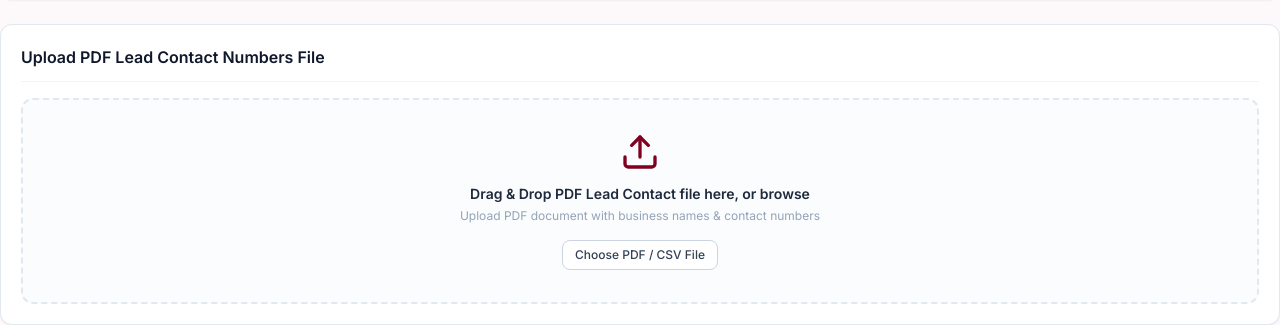
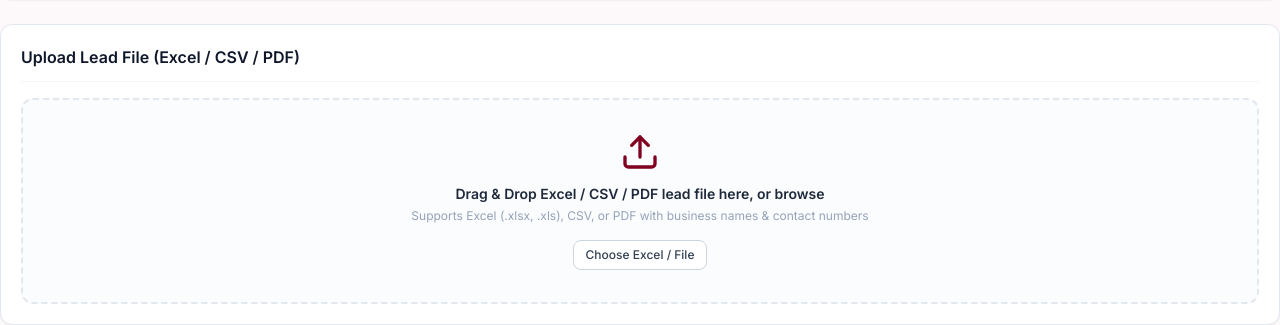
Before and after one commit to jasnav28/Blunet_work_F, a React (Vite) app: page /8328246413/marketing-team in a window 1280 px wide. Shown: the part 206-531 px from the top of the page. Built offline with nearby package versions, Linux system fonts and the light colour scheme; no server answers.

Commit message:
first commit

```diff
--- a/src/pages/LeadImporterPage.tsx
+++ b/src/pages/LeadImporterPage.tsx
@@ -92,12 +92,12 @@ export const LeadImporterPage: React.FC = () => {
           </span>
         </div>
         <h1 className="text-xl font-bold text-slate-900">
-          {isAnvi ? 'Anvi Lead PDF & File Importer' : 'BluNet Lead PDF & File Importer'}
+          {isAnvi ? 'Anvi Lead Excel & File Importer' : 'BluNet Lead Excel & File Importer'}
         </h1>
         <p className="text-xs text-slate-500">
           {isAnvi
-            ? 'Upload PDF, CSV, or XLSX lead files for Anvi. Leads imported here are exclusively visible to Anvi staff.'
-            : 'Upload PDF, CSV, or XLSX lead files for BluNet IT Services. Leads imported here are visible to both BluNet and Anvi staff.'}
+            ? 'Upload Excel (.xlsx, .xls), CSV, or PDF lead files for Anvi. Leads imported here are exclusively visible to Anvi staff.'
+            : 'Upload Excel (.xlsx, .xls), CSV, or PDF lead files for BluNet IT Services. Leads imported here are visible to both BluNet and Anvi staff.'}
         </p>
       </div>
 
@@ -109,25 +109,25 @@ export const LeadImporterPage: React.FC = () => {
       )}
 
       {/* Upload Box */}
-      <Card title="Upload Lead File (PDF / CSV / XLSX)">
+      <Card title="Upload Lead File (Excel / CSV / PDF)">
         <div className="space-y-4">
           <div className="border-2 border-dashed border-slate-200 hover:border-blue-500 transition-colors rounded-xl p-8 text-center bg-slate-50/50">
             <Upload className="w-10 h-10 text-blue-600 mx-auto mb-3" />
             <p className="text-sm font-semibold text-slate-800">
-              Drag & Drop PDF / CSV / Excel file here, or browse
+              Drag & Drop Excel / CSV / PDF lead file here, or browse
             </p>
-            <p className="text-xs text-slate-400 mt-1">Supports .pdf, .csv, .xlsx, .xls (Up to 25MB)</p>
+            <p className="text-xs text-slate-400 mt-1">Supports .xlsx, .xls, .csv, .pdf (Up to 25MB)</p>
 
             <input
               type="file"
-              accept=".pdf,.csv,.xlsx,.xls"
+              accept=".xlsx,.xls,.csv,.pdf"
               onChange={handleFileSelect}
               className="hidden"
               id="lead-file-input"
             />
             <label htmlFor="lead-file-input" className="inline-block mt-4">
               <Button type="button" variant="outline" size="sm">
-                Choose File
+                Choose Excel / File
               </Button>
             </label>
           </div>
--- a/src/pages/MarketingTeamPage.tsx
+++ b/src/pages/MarketingTeamPage.tsx
@@ -201,8 +201,8 @@ export const MarketingTeamPage: React.FC = () => {
         </div>
       </Card>
 
-      {/* PDF / CSV / XLSX LEAD FILE UPLOADER */}
-      <Card title="Upload PDF Lead Contact Numbers File">
+      {/* EXCEL / CSV / PDF LEAD FILE UPLOADER */}
+      <Card title="Upload Lead File (Excel / CSV / PDF)">
         {importMsg && (
           <div className="mb-4 p-4 bg-emerald-50 border border-emerald-200 text-emerald-800 rounded-xl text-xs flex items-center gap-3">
             <CheckCircle2 className="w-5 h-5 text-emerald-600 shrink-0" />
@@ -214,20 +214,20 @@ export const MarketingTeamPage: React.FC = () => {
           <div className="border-2 border-dashed border-slate-200 hover:border-blue-500 transition-colors rounded-xl p-8 text-center bg-slate-50/50">
             <Upload className="w-10 h-10 text-blue-600 mx-auto mb-3" />
             <p className="text-sm font-semibold text-slate-800">
-              Drag & Drop PDF Lead Contact file here, or browse
+              Drag & Drop Excel / CSV / PDF lead file here, or browse
             </p>
-            <p className="text-xs text-slate-400 mt-1">Upload PDF document with business names & contact numbers</p>
+            <p className="text-xs text-slate-400 mt-1">Supports Excel (.xlsx, .xls), CSV, or PDF with business names & contact numbers</p>
 
             <input
               type="file"
-              accept=".pdf,.csv,.xlsx,.xls"
+              accept=".xlsx,.xls,.csv,.pdf"
               onChange={(e) => setFile(e.target.files?.[0] || null)}
               className="hidden"
-              id="pdf-lead-input"
+              id="excel-lead-input"
             />
-            <label htmlFor="pdf-lead-input" className="inline-block mt-4">
+            <label htmlFor="excel-lead-input" className="inline-block mt-4">
               <Button type="button" variant="outline" size="sm">
-                Choose PDF / CSV File
+                Choose Excel / File
               </Button>
             </label>
           </div>
@@ -243,7 +243,7 @@ export const MarketingTeamPage: React.FC = () => {
               </div>
 
               <Button onClick={handleAnalyzeFile} loading={analyzing}>
-                Parse PDF Contact Leads
+                Parse Contact Leads
               </Button>
             </div>
           )}
@@ -252,7 +252,7 @@ export const MarketingTeamPage: React.FC = () => {
 
       {/* PREVIEW & CONFIRM IMPORT */}
       {preview && (
-        <Card title="PDF Lead Contacts Import Preview">
+        <Card title="Lead Contacts Import Preview">
           <div className="space-y-4">
             <div className="grid grid-cols-2 md:grid-cols-4 gap-4">
               <Card className="bg-slate-50 border-slate-200">
```
